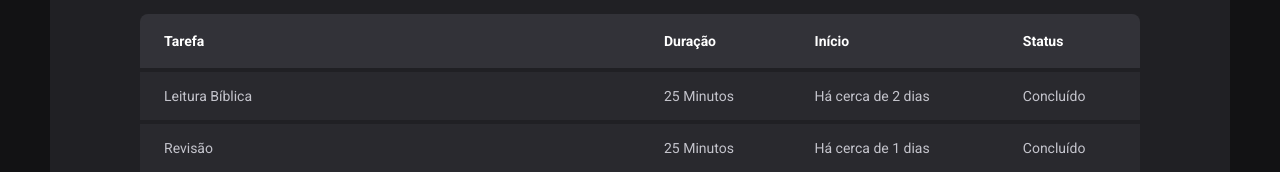
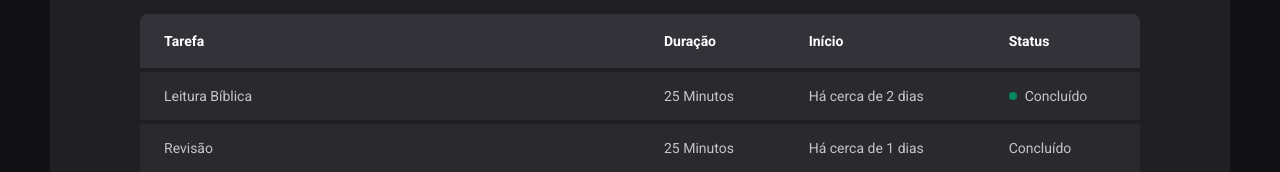
Before and after one commit to Alison-Andre/Ignite-Timer, a React (Vite) app: page /history in a window 1280 px wide. Shown: the part 256-428 px from the top of the page. Built offline with nearby package versions, Linux system fonts and the light colour scheme; the HTML template or start-up script is replaced by a standard one.

Commit message:
feat: Componente 'Status' criado

```diff
--- a/src/pages/History/index.tsx
+++ b/src/pages/History/index.tsx
@@ -1,4 +1,4 @@
-import { HistoryContainer, HistoryList } from './style'
+import { HistoryContainer, HistoryList, Status } from './style'
 
 export default function History() {
   return (
@@ -23,7 +23,9 @@ export default function History() {
               <td>Leitura Bíblica</td>
               <td>25 Minutos</td>
               <td>Há cerca de 2 dias</td>
-              <td>Concluído</td>
+              <td>
+                <Status statusColors="green">Concluído</Status>
+              </td>
             </tr>
 
             <tr>
--- a/src/pages/History/style.ts
+++ b/src/pages/History/style.ts
@@ -63,3 +63,30 @@ export const HistoryList = styled.div`
     }
   }
 `
+// Propriedades e Valores das cores de Status
+const STATUS_COLORS = {
+  green: 'green',
+  yellow: 'yellow',
+  red: 'red',
+} as const // Para tornar o texto um valor de fato
+
+// Criando a propriedade para o componente
+interface StatusProps {
+  statusColors: keyof typeof STATUS_COLORS
+}
+
+// Status
+export const Status = styled.span<StatusProps>`
+  display: flex;
+  align-items: center;
+  gap: 0.8rem;
+
+  // Bolinha do status
+  &::before {
+    content: '';
+    width: 0.8rem;
+    height: 0.8rem;
+    border-radius: 50%;
+    background: ${(props) => props.theme[STATUS_COLORS[props.statusColors]]};
+  }
+`
--- a/src/styles/themes/defaultTheme.ts
+++ b/src/styles/themes/defaultTheme.ts
@@ -5,6 +5,7 @@ interface Theme {
   greenDark: string
   red: string
   redDark: string
+  yellow: string
   gray1: string
   gray2: string
   gray3: string
@@ -24,6 +25,8 @@ export const defaultTheme: Theme = {
   red: '#F03847',
   redDark: '#8B0000',
 
+  yellow: '#FBA94C',
+
   gray1: '#121214',
   gray2: '#202024',
   gray3: '#29292E',
```
Also changed, not shown: src/pages/Home/styles.ts (+6 -6 lines).
